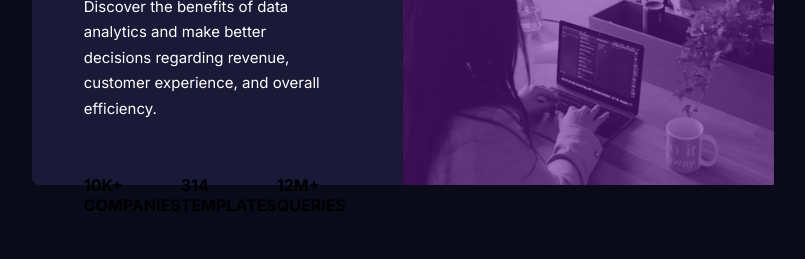
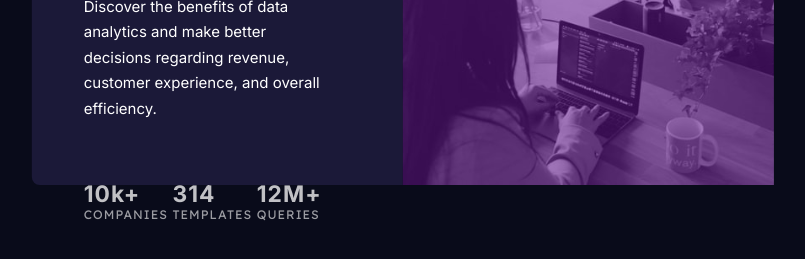
Before and after one commit to Piotrek1994/Stats-preview-card-component, a plain HTML site: page index.html in a window 1280 px wide. Shown: the part 403-662 px from the top of the page, without its empty margins (237-1042 px from the left). Drawn offline with Linux system fonts and the light colour scheme.

Commit message:
Stats done

```diff
--- a/index.html
+++ b/index.html
@@ -26,13 +26,13 @@
         </div>
         <div class="card-info">
           <div class="card-companies">
-            <p class="numbers">10k+</p> companies
+            <p class="numbers">10<span class="k-style">k+</span></p> companies
           </div>
           <div class="card-templates">
             <p class="numbers">314</p> templates
           </div>
           <div class="card-queries">
-            <p class="numbers">12m+</p> queries
+            <p class="numbers">12M+</p> queries
           </div>
         </div>
       </div>
--- a/main.css
+++ b/main.css
@@ -66,14 +66,27 @@ main {
 }
 
 .card-info {
-    padding-top: 20%;
+    padding-top: 22%;
     padding-right: 11%;
     display: flex;
     flex-direction: row;
     justify-content: space-between;
     align-items: center;
-    font-weight: 700;
+    font-weight: 400;
+    font-family: 'Lexend Deca', sans-serif;
+    font-size: 77%;
+    text-transform: uppercase;
+    color: hsla(0, 0%, 100%, 0.6);
+    letter-spacing: 1px;
+}
+
+.numbers {
+    font-weight: bold;
+    font-size: 185%;
     font-family: 'Inter', sans-serif;
-    font-size: 100%;
-    text-transform: uppercase;
+    color: hsla(0, 0%, 100%, 0.75);
 }
+
+.k-style {
+    text-transform: lowercase;
+}
```
